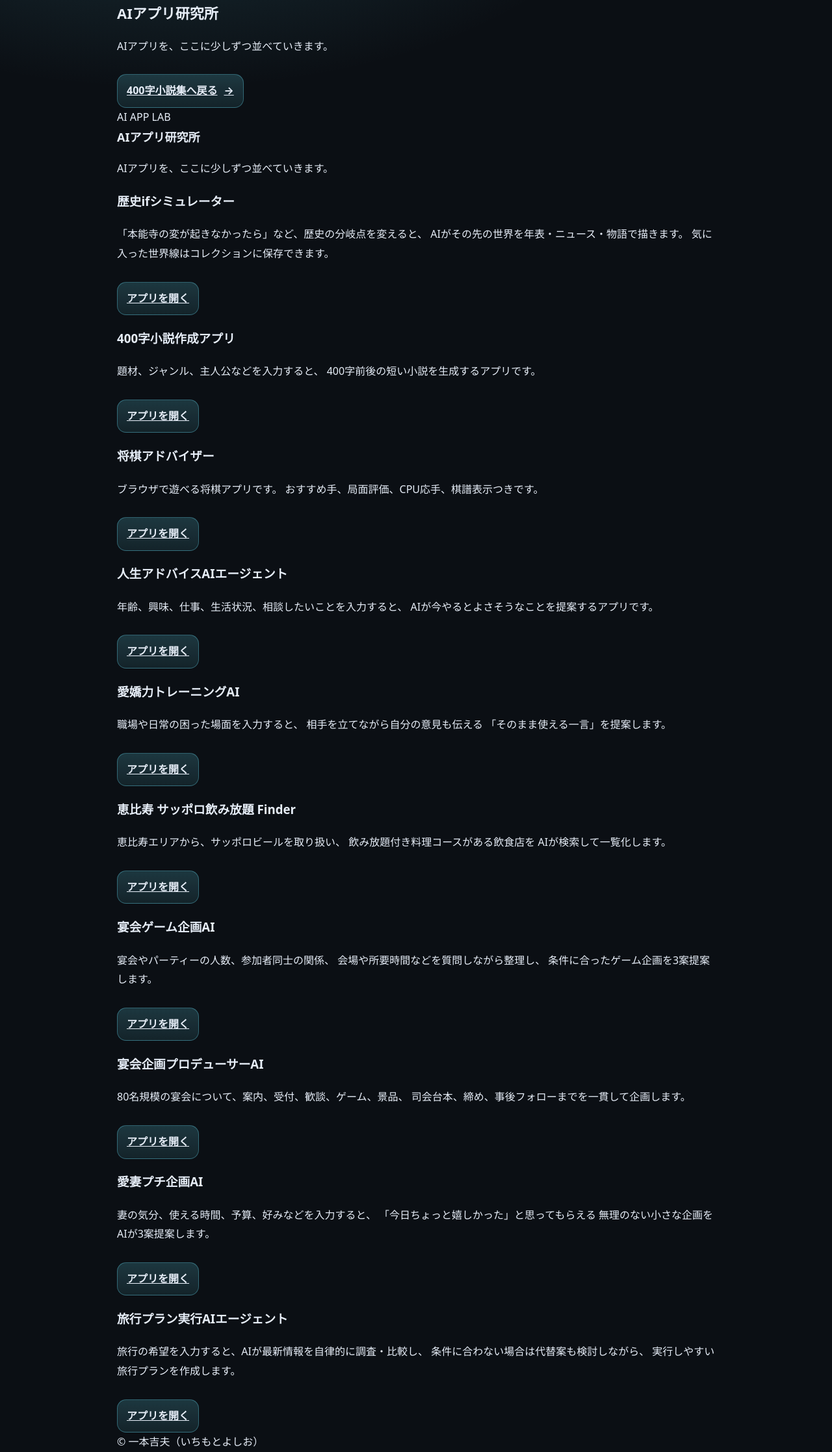
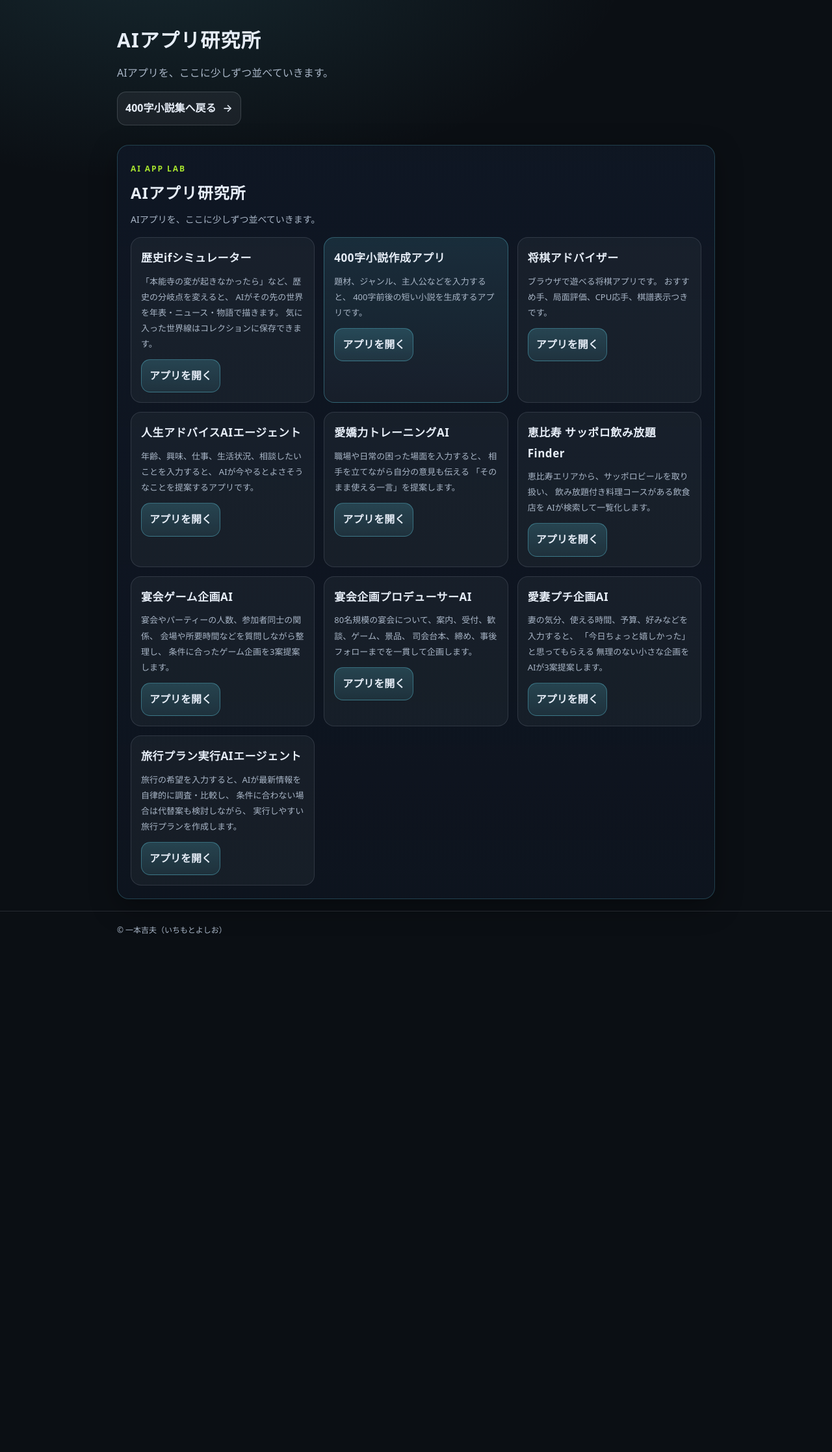
Before and after one commit to yosshi4p/ichimoto-myapp-render, a Flask app: page /ai-app-lab.html in a window 1280 px wide. Shown: the whole page at 65% size. After the commit the page ends 1437 px from the top, so only its background shows below. Run offline with Flask 3, Linux system fonts and the light colour scheme.

Commit message:
AIアプリ研究所のCSSを修正

```diff
--- a/static/ai-app-lab.css
+++ b/static/ai-app-lab.css
@@ -1,155 +1,377 @@
 :root{
-  --bg:#0b0f14;
-  --panel:#101826;
-  --text:#e7eef8;
-  --muted:#a9b6c7;
-  --line:rgba(231,238,248,.12);
-  --accent:#66d9ef;
+  --bg: #0b0f14;
+  --panel: #101826;
+  --text: #e7eef8;
+  --muted: #a9b6c7;
+  --line: rgba(231, 238, 248, 0.12);
+  --accent: #66d9ef;
+  --accent2: #a6e22e;
+
   --max: 920px;
   --radius: 18px;
   --shadow: 0 12px 40px rgba(0,0,0,.35);
 }
 
-*{ box-sizing:border-box; }
+*{ box-sizing: border-box; }
+html{ scroll-behavior: smooth; }
+html, body{ height: 100%; }
 body{
-  margin:0;
-  font-family: system-ui, -apple-system, "Segoe UI", "Hiragino Kaku Gothic ProN", "Noto Sans JP", "Meiryo", sans-serif;
-  color:var(--text);
-  background: radial-gradient(1200px 600px at 20% -10%, rgba(102,217,239,.18), transparent 60%),
-              var(--bg);
-  line-height:1.85;
+  margin: 0;
+  font-family: ui-sans-serif, system-ui, -apple-system, "Segoe UI", "Hiragino Kaku Gothic ProN",
+               "Hiragino Sans", "Noto Sans JP", "Yu Gothic", "Meiryo", sans-serif;
+  color: var(--text);
+  background:
+    radial-gradient(1200px 600px at 20% -10%, rgba(102,217,239,.12), transparent 60%),
+    var(--bg);
+  background-repeat: no-repeat;
+  line-height: 1.85;
 }
 
-a{ color:inherit; }
+a{ color: inherit; text-decoration: none; }
+a:hover{ text-decoration: underline; }
+
 .container{
-  width:min(var(--max), calc(100% - 32px));
-  margin:0 auto;
+  width: min(var(--max), calc(100% - 32px));
+  margin: 0 auto;
 }
 
-.header{
-  position:sticky;
-  top:0;
+.site-header{
+  position: sticky;
+  top: 0;
+  z-index: 10;
   backdrop-filter: blur(10px);
   background: rgba(11,15,20,.7);
-  border-bottom:1px solid var(--line);
+  border-bottom: 1px solid var(--line);
 }
 
 .header-inner{
-  display:flex;
-  justify-content:space-between;
-  align-items:center;
-  padding:14px 0;
-  gap:16px;
+  display: flex;
+  align-items: center;
+  justify-content: space-between;
+  padding: 14px 0;
+  gap: 16px;
 }
 
-.brand .title{ font-weight:800; letter-spacing:.05em; }
-.brand .sub{ font-size:12px; color:var(--muted); }
+.brand{
+  display: flex;
+  flex-direction: column;
+  gap: 2px;
+}
+.brand .title{
+  font-size: 18px;
+  letter-spacing: .06em;
+  font-weight: 700;
+}
+.brand .sub{
+  font-size: 12px;
+  color: var(--muted);
+}
 
-.link{ color:var(--muted); text-decoration:none; }
-.link:hover{ color:var(--text); text-decoration:underline; }
+.nav{
+  display: flex;
+  gap: 14px;
+  align-items: center;
+  font-size: 14px;
+  color: var(--muted);
+}
+.nav a{
+  padding: 8px 10px;
+  border-radius: 12px;
+}
+.nav a:hover{
+  background: rgba(231,238,248,.06);
+  text-decoration: none;
+  color: var(--text);
+}
+
+/* ✅ 追加：ヘッダーのCTAリンク */
+.nav .nav-cta{
+  color: var(--text);
+  border: 1px solid rgba(102,217,239,.28);
+  background: rgba(102,217,239,.10);
+}
+.nav .nav-cta:hover{
+  border-color: rgba(102,217,239,.45);
+  background: rgba(102,217,239,.14);
+}
+
+.hero{
+  padding: 34px 0 18px;
+}
+.hero h1{
+  margin: 0 0 8px;
+  font-size: 30px;
+  letter-spacing: .04em;
+}
+.hero p{
+  margin: 0;
+  color: var(--muted);
+}
+
+/* ✅ 追加：ヒーロー内CTAブロック */
+.hero-cta{
+  margin-top: 14px;
+  display: flex;
+  flex-direction: column;
+  gap: 8px;
+}
+
+.hero-cta-actions{
+  display: flex;
+  gap: 10px;
+  flex-wrap: wrap;
+}
+.hero-note{
+  margin: 0;
+  font-size: 12px;
+  color: var(--muted);
+}
+
+
+/* ✅ 追加：AIアプリ研究所 */
+.ai-lab{
+  margin: 12px 0 18px;
+  padding: 20px;
+  border: 1px solid rgba(102,217,239,.22);
+  border-radius: var(--radius);
+  background: linear-gradient(180deg, rgba(16,24,38,.86), rgba(16,24,38,.58));
+  box-shadow: var(--shadow);
+}
+
+.section-heading{
+  margin-bottom: 14px;
+}
+
+.section-kicker{
+  display: inline-block;
+  margin-bottom: 4px;
+  color: var(--accent2);
+  font-size: 12px;
+  font-weight: 700;
+  letter-spacing: .16em;
+}
+
+.section-heading h2{
+  margin: 0 0 6px;
+  font-size: 24px;
+  letter-spacing: .04em;
+}
+
+.section-heading p{
+  margin: 0;
+  color: var(--muted);
+  font-size: 14px;
+}
+
+.app-grid{
+  display: grid;
+  grid-template-columns: repeat(3, minmax(0, 1fr));
+  gap: 14px;
+}
+
+.app-card{
+  padding: 15px;
+  border: 1px solid var(--line);
+  border-radius: 16px;
+  background: rgba(231,238,248,.045);
+}
+
+.app-card-featured{
+  border-color: rgba(102,217,239,.32);
+  background: linear-gradient(180deg, rgba(102,217,239,.12), rgba(231,238,248,.045));
+}
+
+.app-meta{
+  display: flex;
+  gap: 8px;
+  flex-wrap: wrap;
+  margin-bottom: 8px;
+  font-size: 12px;
+}
+
+.app-card h3{
+  margin: 0 0 8px;
+  font-size: 17px;
+  letter-spacing: .03em;
+}
+
+.app-card p{
+  margin: 0 0 12px;
+  color: var(--muted);
+  font-size: 13px;
+}
+
+.btn-disabled{
+  cursor: default;
+  opacity: .55;
+}
+
+.btn-disabled:hover{
+  border-color: rgba(231,238,248,.16);
+  text-decoration: none;
+}
+
+.grid{
+  display: grid;
+  grid-template-columns: repeat(2, minmax(0, 1fr));
+  gap: 14px;
+  padding: 18px 0 40px;
+}
 
 .card{
-  margin:18px 0;
-  padding:16px;
   background: linear-gradient(180deg, rgba(16,24,38,.92), rgba(16,24,38,.72));
-  border:1px solid var(--line);
-  border-radius:var(--radius);
-  box-shadow:var(--shadow);
+  border: 1px solid var(--line);
+  border-radius: var(--radius);
+  box-shadow: var(--shadow);
+  padding: 16px 16px 14px;
+  transition: transform .15s ease, border-color .15s ease;
+}
+.card:hover{
+  transform: translateY(-2px);
+  border-color: rgba(102,217,239,.35);
+}
+.card .meta{
+  display: flex;
+  gap: 10px;
+  flex-wrap: wrap;
+  color: var(--muted);
+  font-size: 12px;
+}
+.badge{
+  display: inline-flex;
+  align-items: center;
+  gap: 6px;
+  padding: 3px 10px;
+  border-radius: 999px;
+  border: 1px solid rgba(231,238,248,.16);
+  background: rgba(231,238,248,.06);
+  color: var(--muted);
+}
+.badge .dot{
+  width: 7px; height: 7px;
+  border-radius: 99px;
+  background: var(--accent);
+  display: inline-block;
+}
+.card h2{
+  margin: 10px 0 8px;
+  font-size: 18px;
+  letter-spacing: .03em;
+}
+.card p{
+  margin: 0 0 12px;
+  color: var(--muted);
+  font-size: 14px;
+}
+.card .link{
+  display: inline-flex;
+  gap: 8px;
+  align-items: center;
+  font-weight: 600;
+  color: var(--text);
+}
+.card .link span{
+  color: var(--accent);
 }
 
-h1,h2{ margin:0 0 10px; }
-h1{ font-size:22px; }
-h2{ font-size:18px; }
-
-.alert{
-  padding:10px 12px;
-  border-radius:14px;
-  background: rgba(255, 99, 132, .12);
-  border:1px solid rgba(255, 99, 132, .25);
-  color: var(--text);
-  margin: 10px 0 14px;
+.content{
+  padding: 28px 0 52px;
 }
 
-.form{ margin-top:8px; }
-.grid{
-  display:grid;
-  grid-template-columns: repeat(2, minmax(0, 1fr));
-  gap:12px;
+.story-header{
+  margin: 0 0 18px;
+  padding-bottom: 14px;
+  border-bottom: 1px solid var(--line);
 }
-label{ display:flex; flex-direction:column; gap:6px; }
-label span{ font-size:12px; color:var(--muted); }
-
-input{
-  padding:10px 12px;
-  border-radius:14px;
-  border:1px solid rgba(231,238,248,.16);
-  background: rgba(231,238,248,.06);
-  color:var(--text);
-  outline:none;
+.story-header h1{
+  margin: 0 0 8px;
+  font-size: 28px;
+  letter-spacing: .04em;
 }
-input:focus{
-  border-color: rgba(102,217,239,.45);
-}
-
-.full{ grid-column: 1 / -1; }
-
-.btn{
-  margin-top:12px;
-  display:inline-flex;
-  align-items:center;
-  justify-content:center;
-  gap:10px;
-  padding:10px 14px;
-  border-radius:14px;
-  border:1px solid rgba(102,217,239,.35);
-  background: linear-gradient(180deg, rgba(102,217,239,.20), rgba(102,217,239,.10));
-  color:var(--text);
-  font-weight:700;
-  cursor:pointer;
-}
-.btn:hover{
-  border-color: rgba(102,217,239,.55);
+.story-header .meta{
+  display: flex;
+  gap: 10px;
+  flex-wrap: wrap;
+  color: var(--muted);
+  font-size: 13px;
 }
 
 .story{
-  white-space: pre-wrap;
-  color: var(--text);
-  border: 1px solid rgba(231,238,248,.14);
-  border-radius: 14px;
-  padding: 12px;
-  background: rgba(231,238,248,.04);
+  background: linear-gradient(180deg, rgba(16,24,38,.90), rgba(16,24,38,.70));
+  border: 1px solid var(--line);
+  border-radius: var(--radius);
+  box-shadow: var(--shadow);
+  padding: 18px 18px 16px;
 }
 
-.actions{
-  margin-top: 12px;
-  display:flex;
-  gap:10px;
-  flex-wrap:wrap;
+.story p{
+  margin: 0 0 12px;
+  font-size: 16px;
+}
+.story p:last-child{ margin-bottom: 0; }
+
+.story hr{
+  border: none;
+  border-top: 1px solid var(--line);
+  margin: 16px 0;
 }
 
-.btn-secondary{
-  display:inline-flex;
-  align-items:center;
-  justify-content:center;
-  padding:10px 12px;
-  border-radius:14px;
-  border:1px solid rgba(231,238,248,.16);
+.story-nav{
+  margin-top: 16px;
+  display: flex;
+  gap: 10px;
+  flex-wrap: wrap;
+}
+
+.btn{
+  display: inline-flex;
+  align-items: center;
+  gap: 10px;
+  padding: 10px 12px;
+  border-radius: 14px;
+  border: 1px solid rgba(231,238,248,.16);
   background: rgba(231,238,248,.06);
-  color:var(--text);
-  text-decoration:none;
-  cursor:pointer;
+  color: var(--text);
+  font-weight: 600;
 }
-.btn-secondary:hover{
+.btn:hover{
+  text-decoration: none;
   border-color: rgba(102,217,239,.35);
 }
 
-.footer{
-  border-top:1px solid var(--line);
-  padding:18px 0 26px;
-  color:var(--muted);
-  font-size:12px;
+/* ✅ 追加：主CTAボタン */
+.btn-primary{
+  border-color: rgba(102,217,239,.35);
+  background: linear-gradient(180deg, rgba(102,217,239,.20), rgba(102,217,239,.10));
+}
+.btn-primary:hover{
+  border-color: rgba(102,217,239,.55);
+  background: linear-gradient(180deg, rgba(102,217,239,.26), rgba(102,217,239,.12));
+}
+
+.site-footer{
+  border-top: 1px solid var(--line);
+  padding: 18px 0 26px;
+  color: var(--muted);
+  font-size: 12px;
 }
 
 @media (max-width: 780px){
   .grid{ grid-template-columns: 1fr; }
+  .hero h1{ font-size: 26px; }
+  .story-header h1{ font-size: 24px; }
+
+  /* スマホではヘッダーナビが詰まりやすいので少しだけ調整 */
+  .nav{ flex-wrap: wrap; justify-content: flex-end; }
+  .hero-cta-actions{ flex-direction: column; align-items: flex-start; }
+  .app-grid{ grid-template-columns: 1fr; }
 }
+
+.title-link {
+  color: inherit;
+  text-decoration: none;
+}
+
+.title-link:hover {
+  text-decoration: underline;
+}
```
